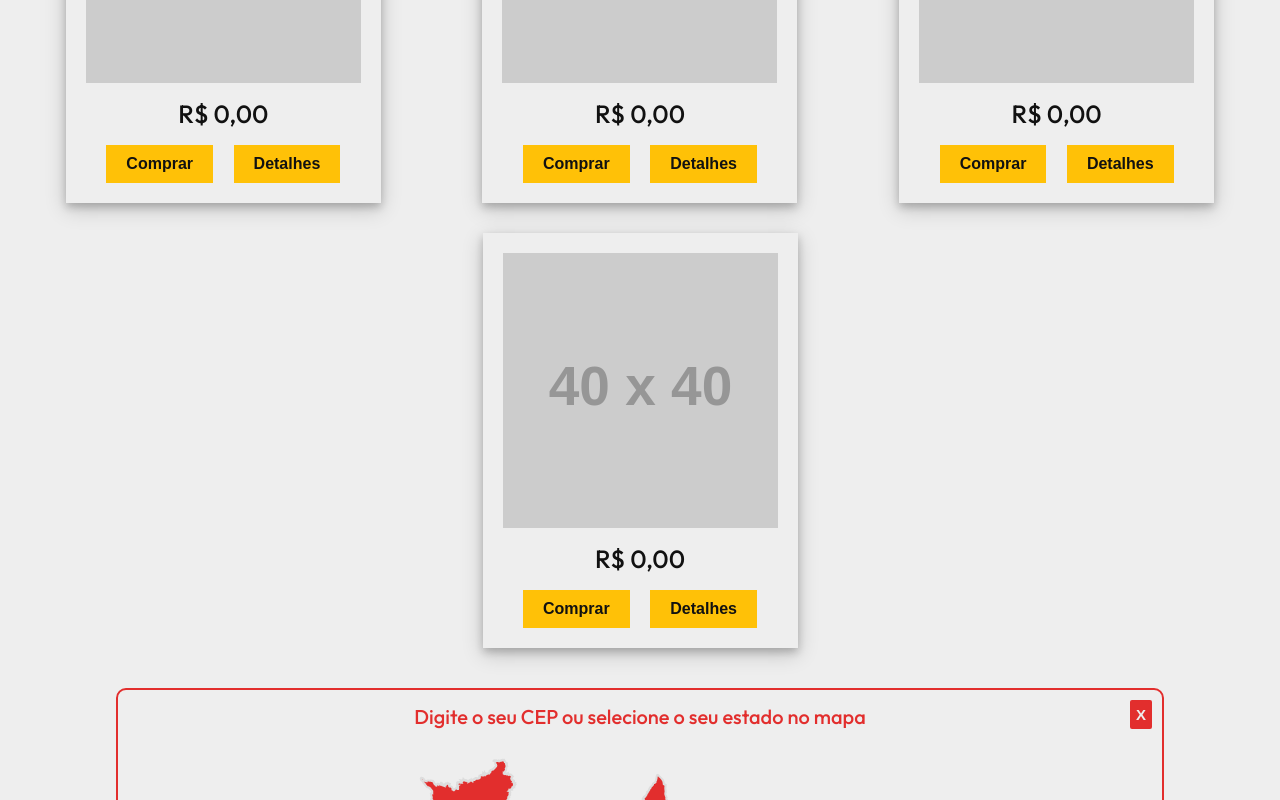
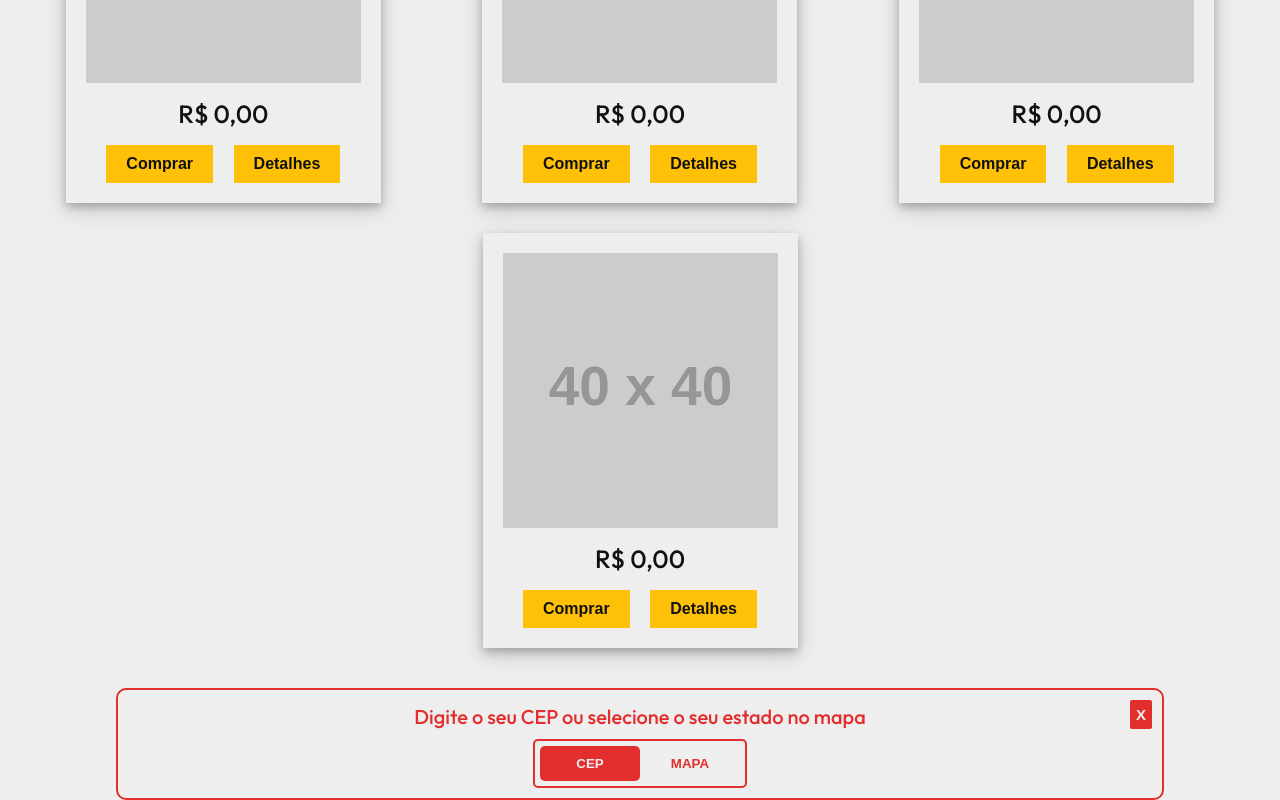
Before and after one commit to renzozuk/ZukeStore, a React (Vite) app in the folder frontend/zuke-store-app/: page / in a window 1280 px wide. Both pictures are taken after a click on the button "Calcular Frete". Shown: the part 1819-2619 px from the top of the page. Built offline with nearby package versions, Linux system fonts and the light colour scheme.

Commit message:
Feat: Freight toggle

```diff
--- a/frontend/zuke-store-app/src/components/Freight.jsx
+++ b/frontend/zuke-store-app/src/components/Freight.jsx
@@ -1,9 +1,11 @@
 import "./Freight.css";
 import { useState } from "react";
 import CustomMap from "./Map";
+import Toggle from "./Toggle";
 
 export default function Freight(props) {
 
+    const [placeChoiceOption, setPlaceChoiceOption] = useState("CEP");
     const [stateSelected, setStateSelected] = useState(null);
 
     let statesRelation = new Map();
@@ -42,8 +44,9 @@
                 <button className="freight-close-button" onClick={() => props.setShowFreight(false)}>X</button>
             </div>
             <p className="freight-instruction-label">Digite o seu CEP ou selecione o seu estado no mapa</p>
+            <Toggle placeChoiceOption={placeChoiceOption} setPlaceChoiceOption={setPlaceChoiceOption} />
             <div className="outer-place-selector">
-                <CustomMap setStateSelected={setStateSelected} />
+                {placeChoiceOption === "MAPA" && <CustomMap setStateSelected={setStateSelected} />}
             </div>
             {stateSelected != null && <p className="freight-price-label">{`Preço do frete para ${statesRelation.get(stateSelected).name}: ${statesRelation.get(stateSelected).price.toLocaleString('pt-BR', { style: 'currency', currency: 'BRL' })}`}</p>}
         </div>
--- /dev/null
+++ b/frontend/zuke-store-app/src/components/Toggle.css
@@ -0,0 +1,32 @@
+.outer-toggle-container {
+    display: flex;
+    flex-direction: row;
+    justify-content: center;
+}
+
+.toggle-container {
+    padding: 5px;
+    border-color: #e22e2d;
+    border-style: solid;
+    border-width: 2.5px;
+    border-radius: 5px;
+}
+
+.toggle-button {
+    width: 100px;
+    border: none;
+    padding: 10px 20px;
+    font-weight: 550;
+    color: #e22e2d;
+    border-radius: 5px;
+    cursor: pointer;
+}
+
+.toggle-button.active {
+    background-color: #e22e2d;
+    color: #eee;
+}
+
+.selected-option {
+    margin-left: 10px;
+}
--- /dev/null
+++ b/frontend/zuke-store-app/src/components/Toggle.jsx
@@ -0,0 +1,14 @@
+import "./Toggle.css";
+import React, { useState } from 'react';
+
+export default function Toggle(props) {
+
+    return (
+        <div className="outer-toggle-container">
+            <div className="toggle-container">
+                <button className={`toggle-button ${props.placeChoiceOption === 'CEP' ? 'active' : ''}`} onClick={() => props.setPlaceChoiceOption('CEP')}>CEP</button>
+                <button className={`toggle-button ${props.placeChoiceOption === 'MAPA' ? 'active' : ''}`} onClick={() => props.setPlaceChoiceOption('MAPA')}>MAPA</button>
+            </div>
+        </div>
+    );
+  }
```
Also changed, not shown: frontend/zuke-store-app/src/components/Map.jsx (+27 -27 lines), 1 other file (tests, documents, lock files or other folders).
